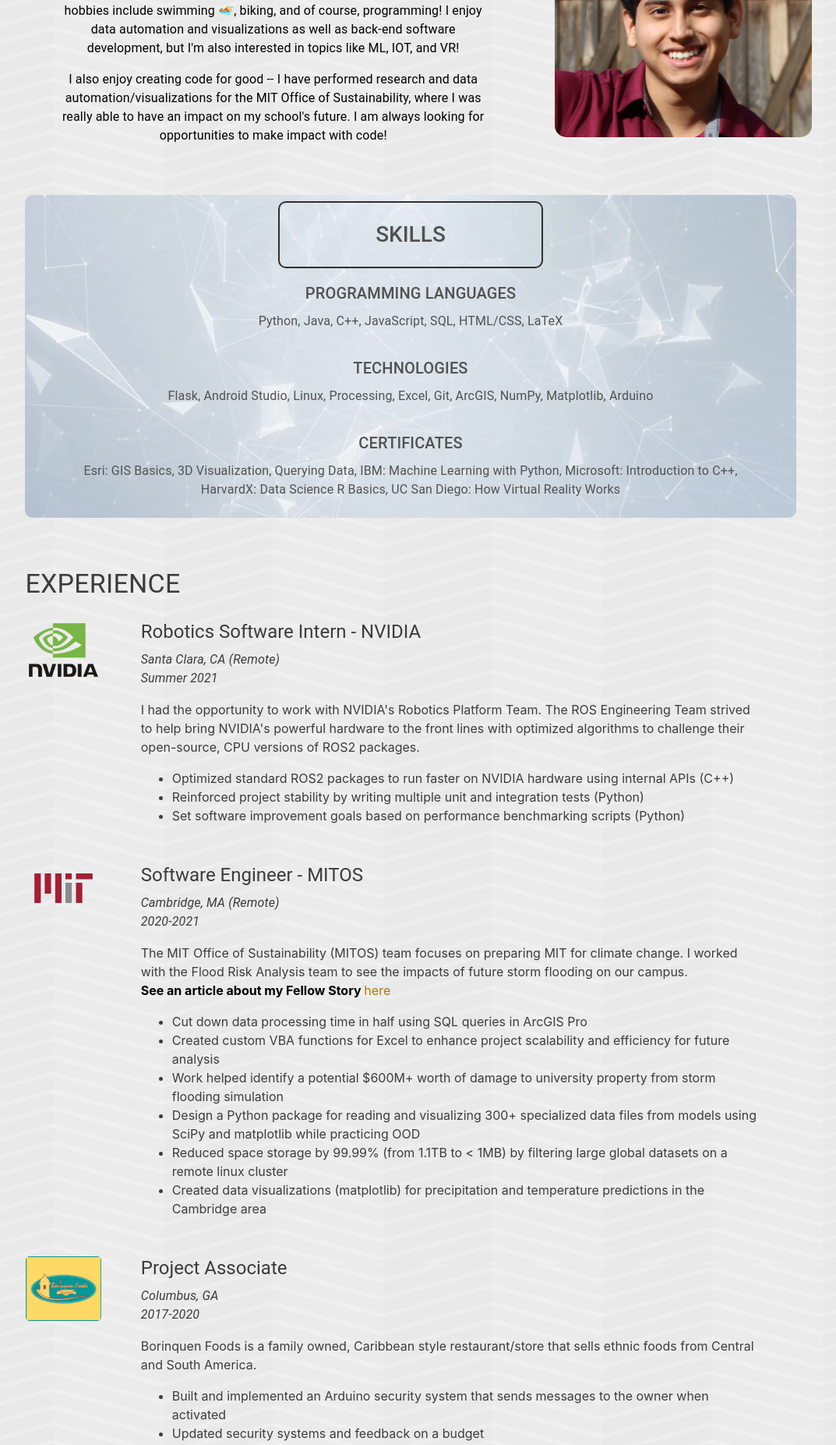
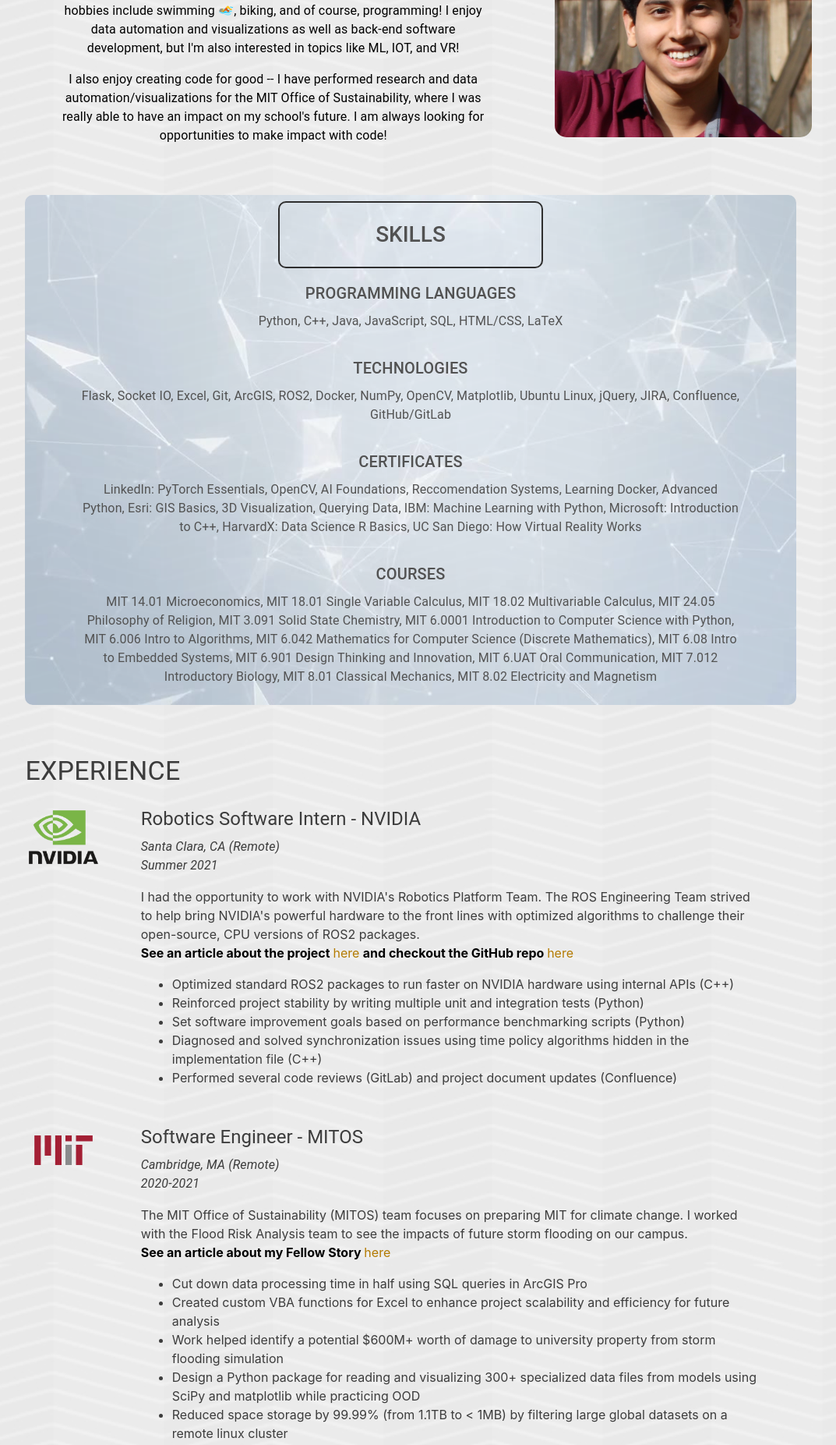
Before and after one commit to pforderique/pforderique.com, a Flask app: page /home in a window 1280 px wide. Shown: the part 707-2560 px from the top of the page at 78% size, without its empty margins (113-1186 px from the left). Run offline with Flask 2, Linux system fonts and the light colour scheme; data comes from the database, SQL or seed files in the repository; some libraries are stand-ins or nearby versions.

Commit message:
skills moved to json file

```diff
--- a/website/static/docs/experience.json
+++ b/website/static/docs/experience.json
@@ -4,11 +4,13 @@
         "logoPath":"/static/images/nvidia.png",
         "location":"Santa Clara, CA (Remote)",
         "duration":"Summer 2021",
-        "description":"I had the opportunity to work with NVIDIA's Robotics Platform Team. The ROS Engineering Team strived to help bring NVIDIA's powerful hardware to the front lines with optimized algorithms to challenge their open-source, CPU versions of ROS2 packages.",
+        "description":"I had the opportunity to work with NVIDIA's Robotics Platform Team. The ROS Engineering Team strived to help bring NVIDIA's powerful hardware to the front lines with optimized algorithms to challenge their open-source, CPU versions of ROS2 packages. <br> <span style=\"font-weight: bold; color: black;\">See an article about the project </span><a href=\"https://developer.nvidia.com/blog/nvidia-ai-perception-coming-to-ros-developers/\" style=\"color: rgb(179, 122, 0);\">here</a> <span style=\"font-weight: bold; color: black;\"> and checkout the GitHub repo </span><a href=\"https://github.com/NVIDIA-AI-IOT/isaac_ros_apriltag\" style=\"color: rgb(179, 122, 0);\">here</a>",
         "bullets":[
             "Optimized standard ROS2 packages to run faster on NVIDIA hardware using internal APIs (C++)",
             "Reinforced project stability by writing multiple unit and integration tests (Python)",
-            "Set software improvement goals based on performance benchmarking scripts (Python)"
+            "Set software improvement goals based on performance benchmarking scripts (Python)",
+            "Diagnosed and solved synchronization issues using time policy algorithms hidden in the implementation file (C++)",
+            "Performed several code reviews (GitLab) and project document updates (Confluence)"
         ]
     },
     {
--- /dev/null
+++ b/website/static/docs/skills.json
@@ -0,0 +1,35 @@
+{
+    "PROGRAMMING LANGUAGES":[
+        "Python", "C++", "Java", "JavaScript", "SQL", "HTML/CSS", "LaTeX"
+    ],
+    "TECHNOLOGIES":[
+        "Flask", "Socket IO","Excel", "Git", "ArcGIS", "ROS2", "Docker",
+        "NumPy", "OpenCV", "Matplotlib", "Ubuntu Linux", "jQuery", "JIRA",
+        "Confluence", "GitHub/GitLab"
+    ],
+    "CERTIFICATES":[
+        "LinkedIn: PyTorch Essentials" , "OpenCV", "AI Foundations",
+        "Reccomendation Systems", "Learning Docker", "Advanced Python",
+        "Esri: GIS Basics", "3D Visualization", "Querying Data",
+        "IBM: Machine Learning with Python",
+        "Microsoft: Introduction to C++",
+        "HarvardX: Data Science R Basics",
+        "UC San Diego: How Virtual Reality Works"
+    ],
+    "COURSES":[
+        "MIT 14.01 Microeconomics",
+        "MIT 18.01 Single Variable Calculus",
+        "MIT 18.02 Multivariable Calculus",
+        "MIT 24.05 Philosophy of Religion",
+        "MIT 3.091 Solid State Chemistry",
+        "MIT 6.0001 Introduction to Computer Science with Python",
+        "MIT 6.006 Intro to Algorithms",
+        "MIT 6.042 Mathematics for Computer Science (Discrete Mathematics)",
+        "MIT 6.08 Intro to Embedded Systems",
+        "MIT 6.901 Design Thinking and Innovation",
+        "MIT 6.UAT Oral Communication",
+        "MIT 7.012 Introductory Biology",
+        "MIT 8.01 Classical Mechanics",
+        "MIT 8.02 Electricity and Magnetism"
+    ]
+}
--- a/website/static/styles/home.css
+++ b/website/static/styles/home.css
@@ -68,7 +68,6 @@
 /* ABOUT SECTION */
 .about-section {
     color: #000000;
-    /* background-color: rgba(54, 82, 120, 0.116); */
     width: 100%;
     margin: 0%;
     padding: 6vh 0%;
@@ -119,7 +118,6 @@
     width: 35%;
     border: 2px solid #000000;
     border-radius: 10px;
-    /* margin: 4vh 30% 4vh 30%; */
     font-family: "Roboto", "Helvetica", "Arial", sans-serif;
     margin: auto;
     padding: 3vh 2.5% 2vh;
--- a/website/static/styles/single_project.css
+++ b/website/static/styles/single_project.css
@@ -39,8 +39,6 @@ div.containerx img {
     margin-top: 2%;
 }
 .project-des{
-    /* display: flex; */
-    /* justify-content: center; */
     margin: 2% 0;
     padding: 0 8%;
     font-size: 1.25rem;
--- a/website/templates/home.html
+++ b/website/templates/home.html
@@ -59,23 +59,14 @@
         <h3>SKILLS</h3>
     </div>
     <div class="skills">
-        <h6 class="skills-subtitle">PROGRAMMING LANGUAGES</h6>
-        <p class="skills-text">
-            Python, Java, C++, JavaScript, SQL, HTML/CSS, LaTeX
-        </p>
-        <h6 class="skills-subtitle">TECHNOLOGIES</h6>
-        <p class="skills-text">
-            Flask, Android Studio, Linux, Processing, Excel, Git, ArcGIS, NumPy, Matplotlib,
-            Arduino
-        </p>
-        <h6 class="skills-subtitle">CERTIFICATES</h6>
-        <p class="skills-text">
-            Esri: GIS Basics, 3D Visualization, Querying Data,
-            IBM: Machine Learning with Python,
-            Microsoft: Introduction to C++,
-            HarvardX: Data Science R Basics,
-            UC San Diego: How Virtual Reality Works
-        </p>
+
+        {% for title in skills %}
+            <h6 class="skills-subtitle">{{title}}</h6>
+            <p class="skills-text">
+                {{', '.join(skills[title])}}
+            </p>
+        {% endfor %}
+
     </div>
 </div>
 
--- a/website/templates/projects.html
+++ b/website/templates/projects.html
@@ -22,7 +22,7 @@
 <h1 class="main-title" align="center">
     Projects
 </h1>
-<!-- !LEFT OFF HERE!!! WAY TOO MUCH REPEATED CODE... USE &nbsp TO GET SPACE -->
+
 <div class="projects-grid">
     {% for project_tup in projects %}
         <div class="projects-row">
--- a/website/templates/single_project.html
+++ b/website/templates/single_project.html
@@ -17,11 +17,6 @@
         </h3>
 
         <div class="image-container">
-            <!-- {% if project.video_link == "" %}
-                <img src="{{project.image_link}}">
-            {% else %}
-                <iframe src="{{project.video_link}}" frameborder="0"></iframe>
-            {% endif %} -->
             <img src="{{project.image_link}}">
         </div>
 
--- a/website/views.py
+++ b/website/views.py
@@ -35,7 +35,15 @@ def home():
     with open('website\static\docs\experience.json') as f:
       experience_data = json.load(f)
 
-    return render_template("home.html", user=current_user, visitor_number=visitor_number, experience_data=experience_data)
+    with open('website\static\docs\skills.json') as f:
+      skills = json.load(f)
+      print(skills)
+
+    return render_template("home.html",
+        user=current_user,
+        visitor_number=visitor_number,
+        experience_data=experience_data,
+        skills=skills)
 
 @views.route('/projects', methods=["GET"])
 def projects():
```
Also changed, not shown: website/static/styles/projects.css (+0 -11 lines).
